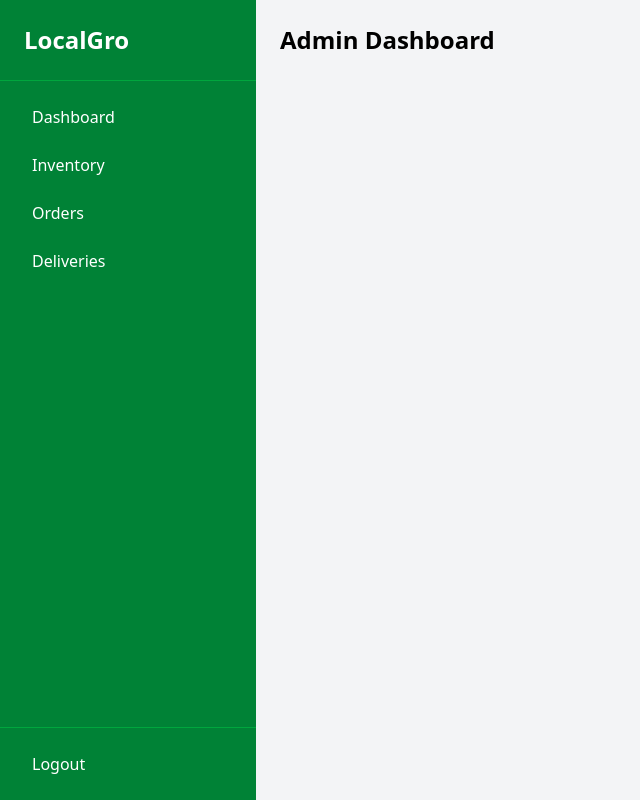
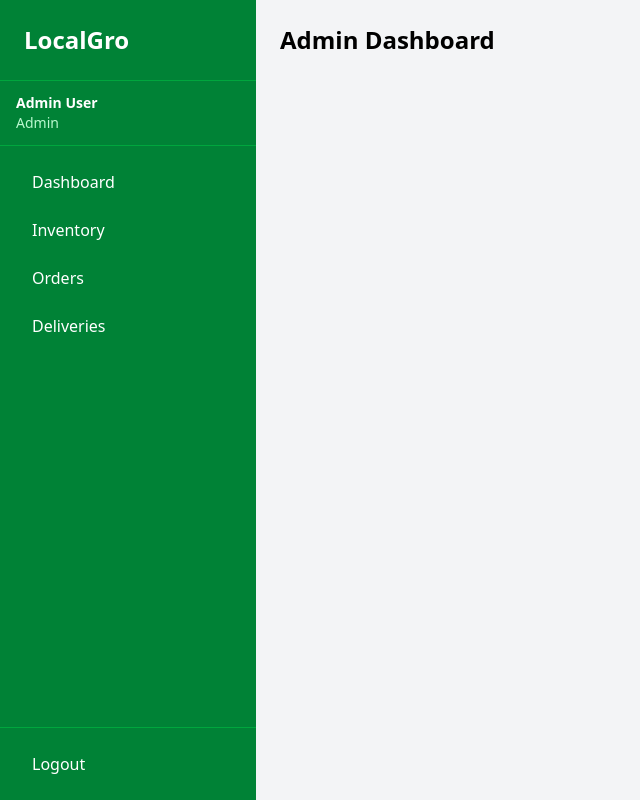
Before and after one commit to MNSBaanu/LocalGro, a React app in the folder frontend/: page /login in a window 1280 px wide. Both pictures are taken after a click on the button "Login as Admin". Shown: the whole page, without its empty margins (0-640 px from the left). Built offline with nearby package versions, Linux system fonts and the light colour scheme; the HTML template or start-up script is replaced by a standard one.

Commit message:
feat: enhance SidebarLayout with user info and logout functionality

```diff
--- a/frontend/src/layouts/SidebarLayout.jsx
+++ b/frontend/src/layouts/SidebarLayout.jsx
@@ -1,6 +1,15 @@
-import { Link } from "react-router-dom";
+import { Link, useNavigate } from "react-router-dom";
+import { useAuth } from "../context/AuthContext";
 
 function SidebarLayout({ children }) {
+  const { user, logout } = useAuth();
+  const navigate = useNavigate();
+
+  const handleLogout = () => {
+    logout();
+    navigate("/login");
+  };
+
   return (
     <div className="flex min-h-screen bg-gray-100">
 
@@ -10,43 +19,41 @@ function SidebarLayout({ children }) {
           LocalGro
         </div>
 
+        {/* User Info */}
+        {user && (
+          <div className="px-4 py-3 text-sm border-b border-green-600">
+            <p className="font-semibold">{user.name}</p>
+            <p className="text-green-200 capitalize">{user.role}</p>
+          </div>
+        )}
+
+        {/* Navigation */}
         <nav className="flex-1 p-4 space-y-2">
-          <Link
-            to="/dashboard"
-            className="block px-4 py-2 rounded hover:bg-green-600"
-          >
+          <Link to="/dashboard" className="block px-4 py-2 rounded hover:bg-green-600">
             Dashboard
           </Link>
 
-          <Link
-            to="/inventory"
-            className="block px-4 py-2 rounded hover:bg-green-600"
-          >
+          <Link to="/inventory" className="block px-4 py-2 rounded hover:bg-green-600">
             Inventory
           </Link>
 
-          <Link
-            to="/orders"
-            className="block px-4 py-2 rounded hover:bg-green-600"
-          >
+          <Link to="/orders" className="block px-4 py-2 rounded hover:bg-green-600">
             Orders
           </Link>
 
-          <Link
-            to="/deliveries"
-            className="block px-4 py-2 rounded hover:bg-green-600"
-          >
+          <Link to="/deliveries" className="block px-4 py-2 rounded hover:bg-green-600">
             Deliveries
           </Link>
         </nav>
 
+        {/* Logout */}
         <div className="p-4 border-t border-green-600">
-          <Link
-            to="/login"
-            className="block px-4 py-2 rounded hover:bg-green-600"
+          <button
+            onClick={handleLogout}
+            className="w-full text-left px-4 py-2 rounded hover:bg-green-600"
           >
             Logout
-          </Link>
+          </button>
         </div>
       </aside>
 
```
